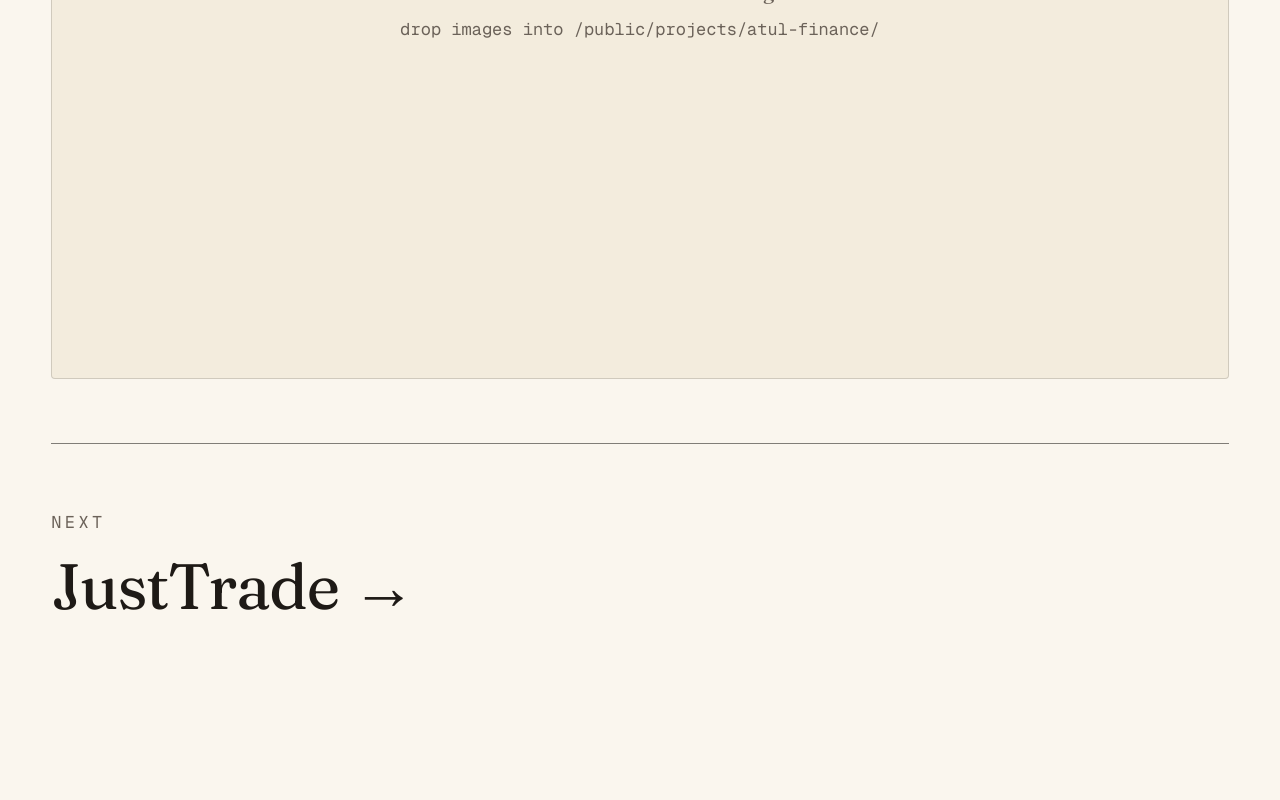
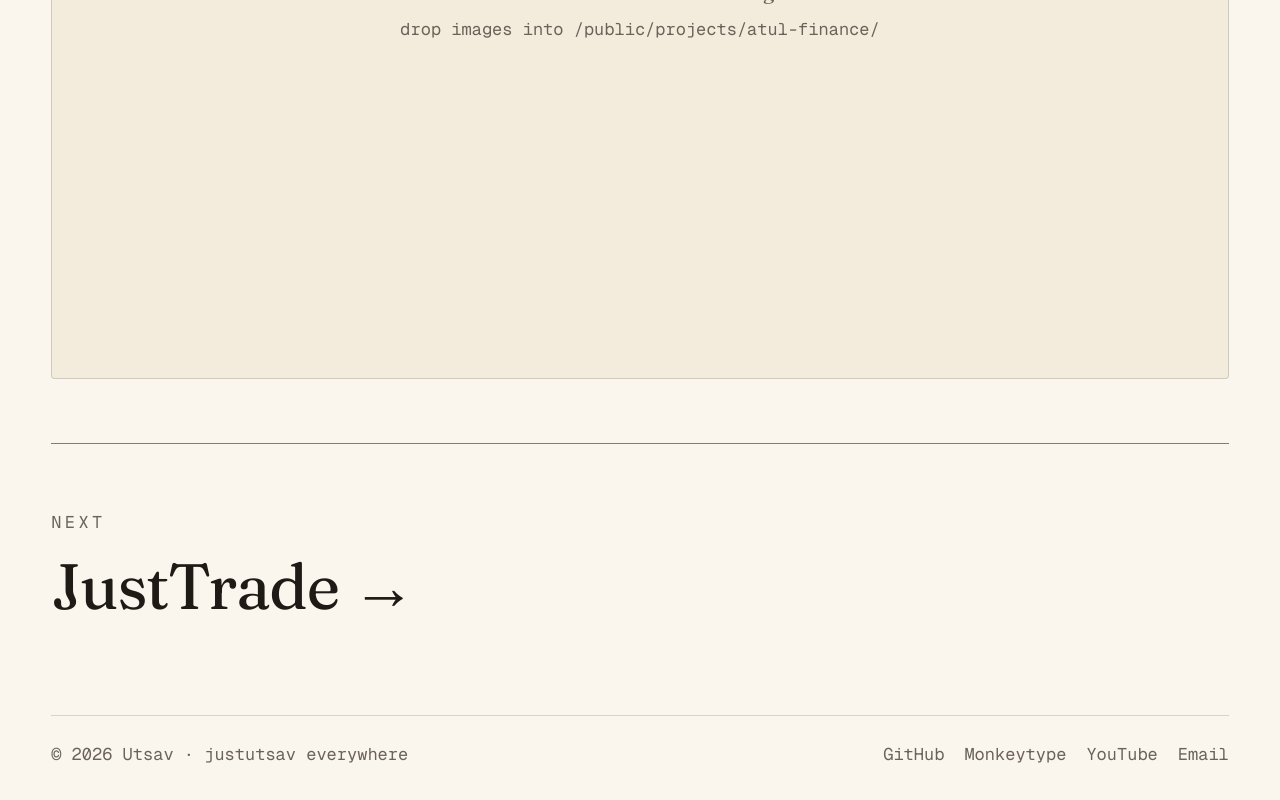
Before and after one commit to justutsav/Personal_Website, a Next.js app: page /work/atul-finance in a window 1280 px wide. Shown: the part 1792-2592 px from the top of the page. Before the commit the page ends 2507 px from the top, so only its background shows below. Built offline with nearby package versions, Linux system fonts and the light colour scheme.

Commit message:
feat: site footer with socials, heartbeat widget slot

```diff
--- a/app/layout.tsx
+++ b/app/layout.tsx
@@ -1,5 +1,6 @@
 import type { Metadata } from "next";
 import { Fraunces, Inter, Geist_Mono } from "next/font/google";
+import { Footer } from "@/components/Footer";
 import "./globals.css";
 
 const fraunces = Fraunces({
@@ -35,7 +36,10 @@ export default function RootLayout({
       lang="en"
       className={`${fraunces.variable} ${inter.variable} ${geistMono.variable} h-full antialiased`}
     >
-      <body className="min-h-full flex flex-col grain">{children}</body>
+      <body className="min-h-full flex flex-col grain">
+        {children}
+        <Footer />
+      </body>
     </html>
   );
 }
--- /dev/null
+++ b/components/Footer.tsx
@@ -0,0 +1,37 @@
+const socials = [
+  { label: "GitHub", href: "https://github.com/justutsav" },
+  { label: "Monkeytype", href: "https://monkeytype.com/profile/justutsav" },
+  { label: "YouTube", href: "https://www.youtube.com/@Blaze_Age" },
+  { label: "Email", href: "mailto:justutsav.05@gmail.com" },
+];
+
+export function Footer() {
+  return (
+    <footer className="mt-auto px-[var(--edge)] pb-8">
+      <div className="border-t border-line pt-6 flex flex-col md:flex-row md:items-baseline justify-between gap-4">
+        <p className="font-mono text-micro text-ink-soft">
+          © {new Date().getFullYear()} Utsav · justutsav everywhere
+        </p>
+        <ul className="flex gap-5">
+          {socials.map((s) => (
+            <li key={s.label}>
+              <a
+                href={s.href}
+                target="_blank"
+                rel="noopener noreferrer"
+                className="font-mono text-micro text-ink-soft hover:text-accent transition-colors duration-200"
+              >
+                {s.label}
+              </a>
+            </li>
+          ))}
+        </ul>
+        {/*
+          Phone-server heartbeat widget goes here once the Hermes server
+          exposes a public ping endpoint:
+          "served-alongside a recycled phone · uptime Xd"
+        */}
+      </div>
+    </footer>
+  );
+}
```
